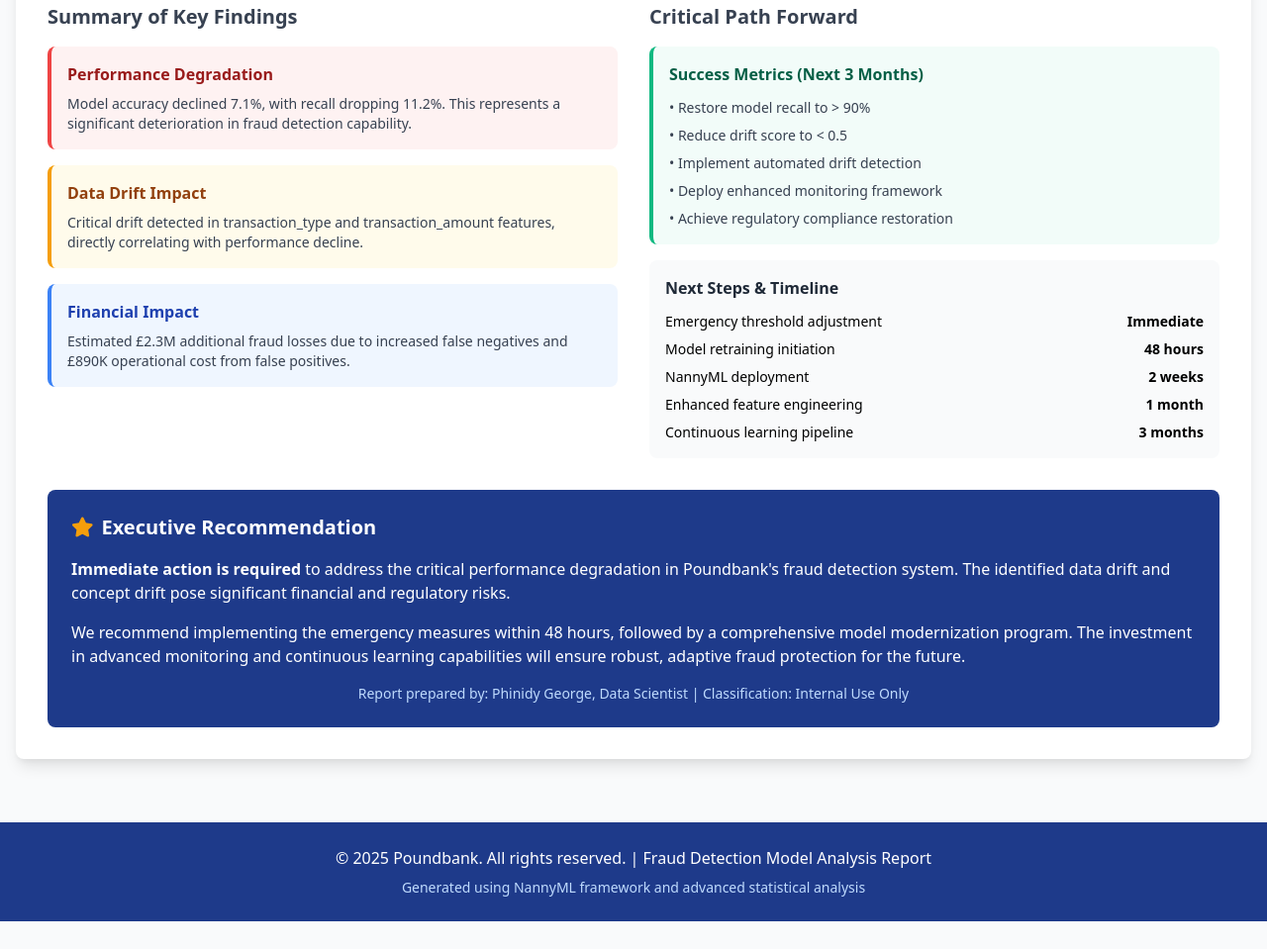
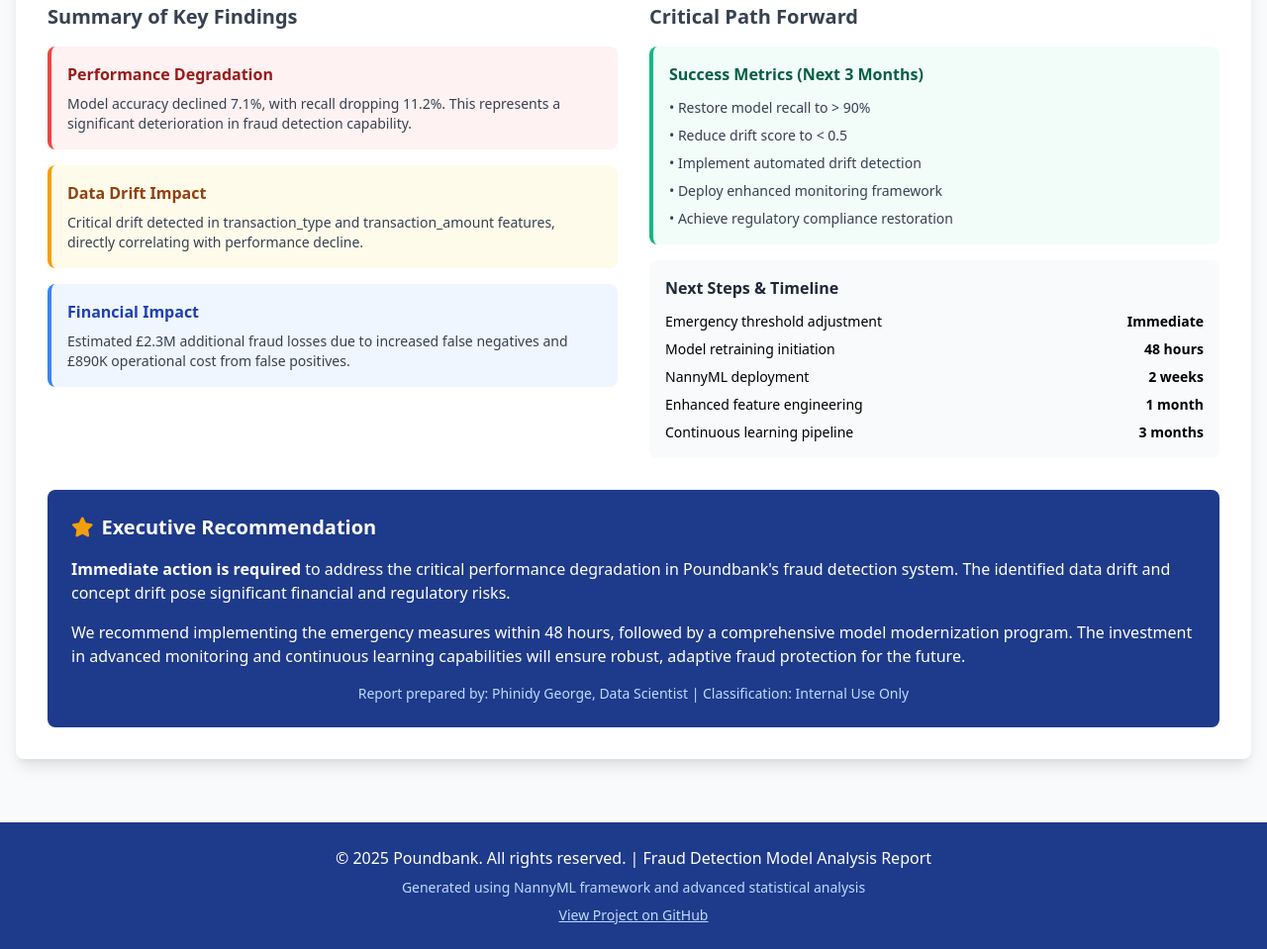
Before and after one commit to BigTime5/Poundbank-Fraud-Detection-Model-Analysis, a plain HTML site: page index.html in a window 1280 px wide. Shown: the part 9416-10375 px from the top of the page at 99% size. Before the commit the page ends 10347 px from the top, so only its background shows below. Drawn offline with nearby package versions, Linux system fonts and the light colour scheme; no server answers.

Commit message:
Update index.html

```diff
--- a/index.html
+++ b/index.html
@@ -1077,6 +1077,9 @@
         <div class="container mx-auto px-4 text-center">
             <p>&copy; 2025 Poundbank. All rights reserved. | Fraud Detection Model Analysis Report</p>
             <p class="text-sm text-blue-200 mt-2">Generated using NannyML framework and advanced statistical analysis</p>
+            <p class="text-sm text-blue-200 mt-2">
+                <a href="https://github.com/BigTime5/Poundbank-Fraud-Detection-Model-Analysis" class="underline hover:text-blue-100" target="_blank">View Project on GitHub</a>
+            </p>
         </div>
     </footer>
 
```
